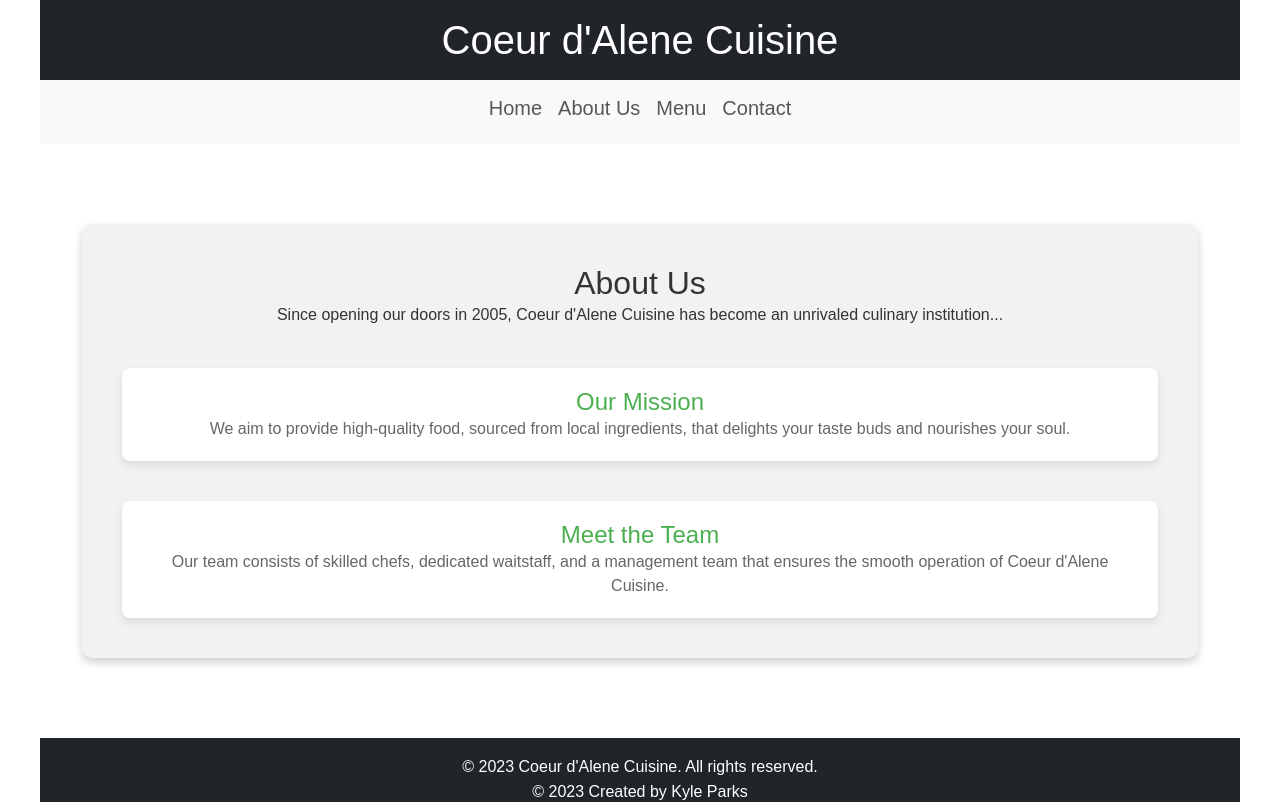
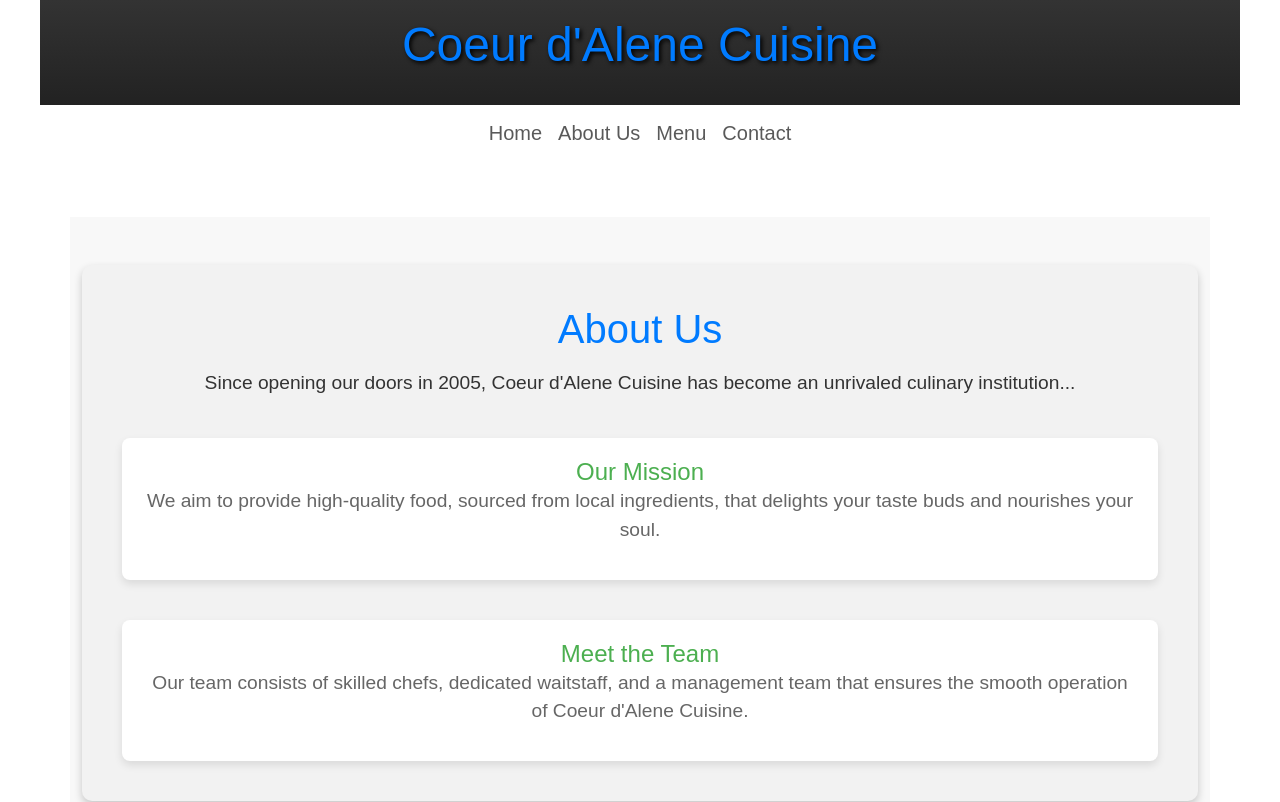
Before and after one commit to Goobber33/Restaurant-Template, a React (Create React App) app: page /about in a window 1280 px wide. Shown: the top 802 px of the page. Built offline with nearby package versions, Linux system fonts and the light colour scheme.

Commit message:
Added changes

```diff
--- a/src/App.css
+++ b/src/App.css
@@ -13,82 +13,81 @@ body, h1, h2, h3, p, ul, li {
   max-width: 1200px;
 }
 
-/* Header Styles */
-.App-header {
-  background-color: #333;
+header {
+  background: linear-gradient(to bottom, #333, #222);  /* Gradient from white to black */
   color: white;
-  padding: 1rem;
   text-align: center;
-  font-size: 2rem;
+}
+
+header h1 {
+  text-shadow: 2px 2px 4px #000; /* Horizontal, vertical offset and blur radius */
+  font-size: 3rem;
 }
 
 /* Main Content */
 main {
-  padding: 2rem 4rem;
-  background-color: #fff;
+  padding: 3rem 4rem;
+  background-color: #f8f8f8;
 }
 
 /* Footer Styles */
 .App-footer {
-  background-color: #333;
+  background-color: #222;
   color: white;
-  padding: 1rem;
+  padding: 1.5rem;
   text-align: center;
-  font-size: 1rem;
+  font-size: 1.2rem;
 }
 
 /* HomePage Component Styles */
+.home-page {
+  text-align: center;
+  margin: 20px;
+}
+
 .hero-section {
   background-image:
-    linear-gradient(to bottom, rgba(0, 0, 0, 0.3), rgba(0, 0, 0, 0.6)),
+    linear-gradient(to bottom, rgba(0, 0, 0, 0.5), rgba(0, 0, 0, 0.7)),
     url('./styles/restaurant.jpg');
   background-size: cover;
   background-position: center;
   background-repeat: no-repeat;
   color: white;
-  text-shadow: 2px 2px 4px #000000;
-  padding: 4rem 0;
+  text-shadow: 3px 3px 5px #000000;
+  padding: 5rem 0;
   text-align: center;
-  height: 60vh;
+  height: 40vh;
   display: flex;
   flex-direction: column;
   justify-content: center;
+  margin-bottom: 30px;
+  border-radius: 15px;
 }
 
-.hero-section h1 {
-  font-size: 3rem;
+.testimonials {
+  background-color: #eaeaea;
+  padding: 50px;
+  box-shadow: 0 6px 12px rgba(0, 0, 0, 0.2);
+  margin-bottom: 30px;
+  border-radius: 15px;
 }
 
-/* Add box shadow and rounded corners */
-.about-us, .testimonials, .featured-menu {
-  box-shadow: 0 4px 8px rgba(0, 0, 0, 0.1);
+.featured-menu {
+  background-color: #f8f8f8;
+  padding: 50px;
+  border: 3px solid #ccc;
+  box-shadow: 0 6px 12px rgba(0, 0, 0, 0.2);
   border-radius: 15px;
-  padding: 2rem;
-  background-color: #fff;
-  margin: 2rem;
+  color: #333;
 }
 
-/* Add some elegant font styles */
-h1, h2, h3 {
-  font-family: 'Arial', sans-serif;
+h1, h2 {
+  font-size: 2.5rem;
+  color: #007bff;
+  margin-bottom: 15px;
 }
 
-/* Add some space between sections */
-section + section {
-  border-top: 1px solid #eee;
+p {
+  font-size: 1.2rem;
+  margin-bottom: 15px;
 }
-
-.fade-enter {
-  opacity: 0;
-}
-.fade-enter-active {
-  opacity: 1;
-  transition: opacity 300ms;
-}
-.fade-exit {
-  opacity: 1;
-}
-.fade-exit-active {
-  opacity: 0;
-  transition: opacity 300ms;
-}
--- a/src/App.tsx
+++ b/src/App.tsx
@@ -31,7 +31,7 @@ function App() {
   return (
     <Router>
       <div className="App">
-        <header className="bg-dark text-white text-center py-3">
+        <header className="bg-dark text-white text-center py-3 App-header">
           <h1>Coeur d'Alene Cuisine</h1>
         </header>
 
--- a/src/components/NavBar/NavBar.tsx
+++ b/src/components/NavBar/NavBar.tsx
@@ -3,7 +3,7 @@ import { Link } from 'react-router-dom';
 
 const NavBar: React.FC = () => {
   return (
-    <nav className="navbar navbar-expand-lg navbar-light bg-light">
+    <nav className="navbar navbar-expand-lg navbar-light">
       <button className="navbar-toggler" type="button" data-toggle="collapse" data-target="#navbarNav" aria-controls="navbarNav" aria-expanded="false" aria-label="Toggle navigation">
         <span className="navbar-toggler-icon"></span>
       </button>
```
